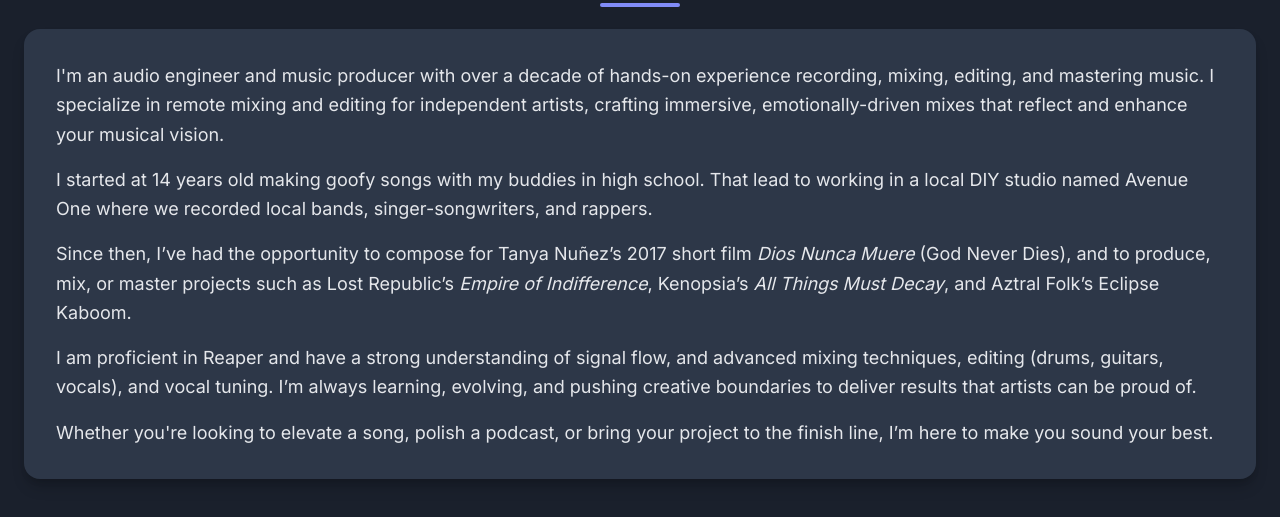
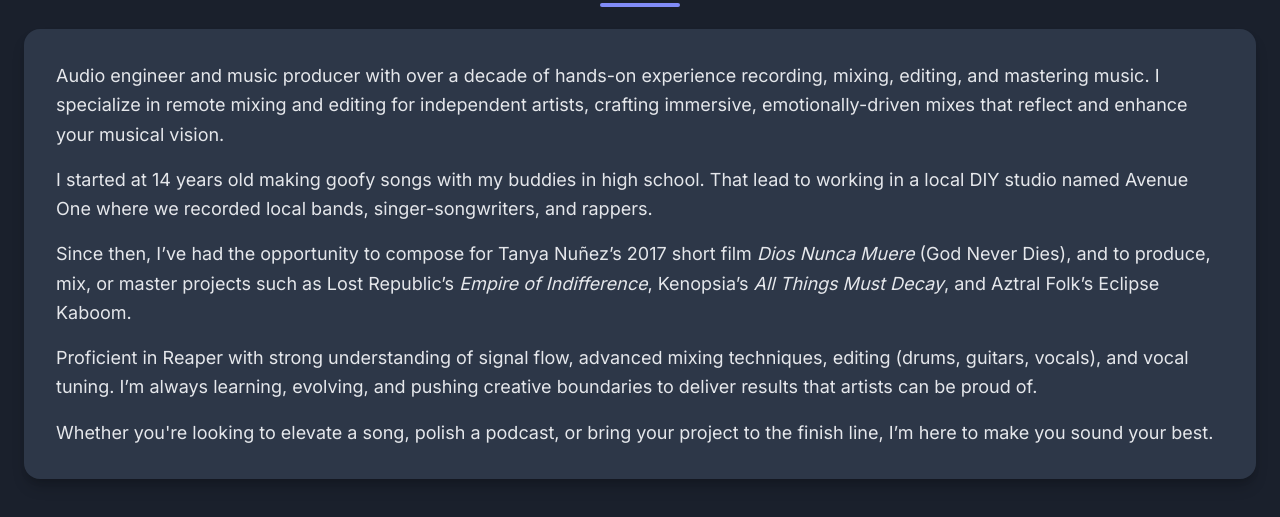
Before and after one commit to zedeloc/audio-portfolio-site, a plain HTML site: page index.html in a window 1280 px wide. Shown: the part 687-1204 px from the top of the page. Drawn offline with nearby package versions, Linux system fonts and the light colour scheme.

Commit message:
Improve about section.

```diff
--- a/index.html
+++ b/index.html
@@ -154,13 +154,13 @@
         <section id="about" class="container mb-24">
             <h2 class="section-title">About Me</h2>
             <div class="card text-lg leading-relaxed text-gray-200">
-                <p class="mb-4">I'm an audio engineer and music producer with over a decade of hands-on experience recording, mixing, editing, and mastering music.  I specialize in remote mixing and editing for independent artists, crafting immersive, emotionally-driven mixes that reflect and enhance your musical vision.</p>
+                <p class="mb-4">Audio engineer and music producer with over a decade of hands-on experience recording, mixing, editing, and mastering music. I specialize in remote mixing and editing for independent artists, crafting immersive, emotionally-driven mixes that reflect and enhance your musical vision.</p>
 
                 <p class="mb-4">I started at 14 years old making goofy songs with my buddies in high school. That lead to working in a local DIY studio named Avenue One where we recorded local bands, singer-songwriters, and rappers.</p>
 
                 <p class="mb-4">Since then, I’ve had the opportunity to compose for Tanya Nuñez’s 2017 short film <i>Dios Nunca Muere</i> (God Never Dies),  and to produce, mix, or master projects such as Lost Republic’s <i>Empire of Indifference</i>, Kenopsia’s <i>All Things Must Decay</i>, and Aztral Folk’s Eclipse Kaboom.</p>
 
-                <p class="mb-4">I am proficient in Reaper and have a strong understanding of signal flow, and advanced mixing techniques, editing (drums, guitars, vocals), and vocal tuning. I’m always learning, evolving, and pushing creative boundaries to deliver results that artists can be proud of.</p>
+                <p class="mb-4">Proficient in Reaper with strong understanding of signal flow, advanced mixing techniques, editing (drums, guitars, vocals), and vocal tuning. I’m always learning, evolving, and pushing creative boundaries to deliver results that artists can be proud of.</p>
 
                 <p>Whether you're looking to elevate a song, polish a podcast, or bring your project to the finish line, I’m here to make you sound your best.</p>
             </div>
```
